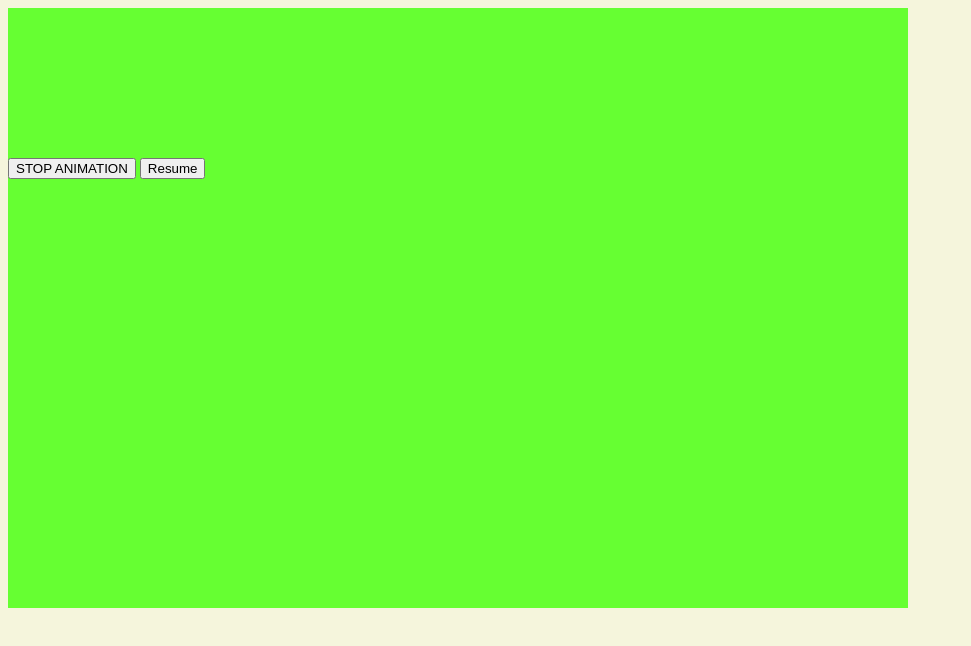
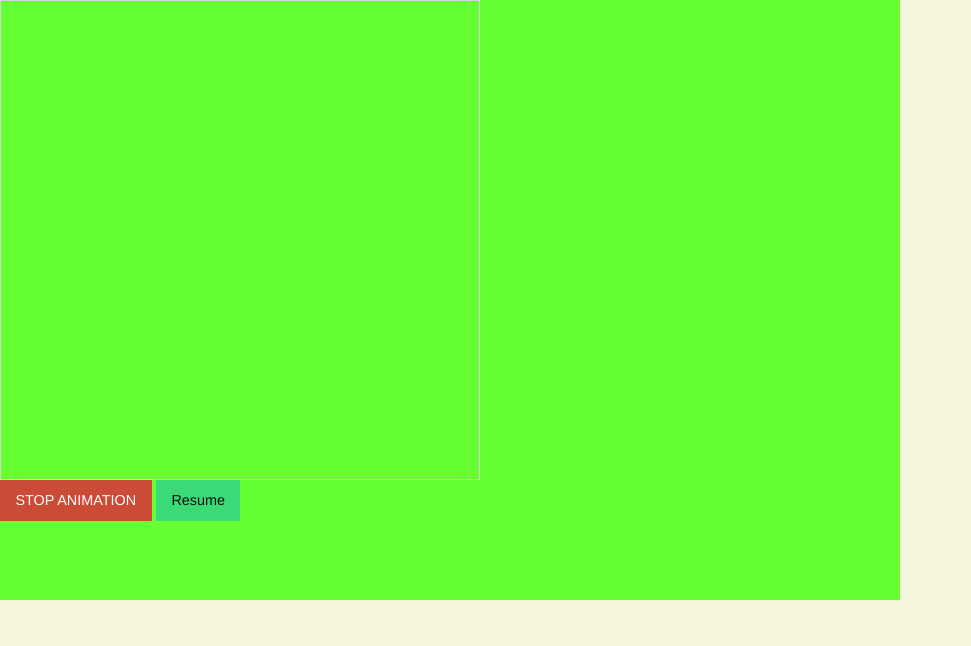
Before and after one commit to fnspecter69/Webdemo, a plain HTML site: page index.html in a window 1280 px wide. Shown: the whole page, without its empty margins (0-971 px from the left). Drawn offline with nearby package versions, Linux system fonts and the light colour scheme.

Commit message:
adding foundation

```diff
--- a/css/main.css
+++ b/css/main.css
@@ -26,6 +26,8 @@ body{
   animation-iteration-count: infinite;
 }
 
-.button{
-  background: #4682B4
+#glcanvas{
+  width: 480px;
+  height: 480px;
+  border: 1px solid #d3d3d3;
 }
--- a/index.html
+++ b/index.html
@@ -3,17 +3,22 @@
 	<head>
 		<meta charset="utf-8"/>
 		<title>WebDemo</title>
+		<!-- Compressed CSS -->
+<link rel="stylesheet" href="https://cdn.jsdelivr.net/foundation/6.2.1/foundation.min.css">
+
+<!-- Compressed JavaScript -->
+<script src="https://cdn.jsdelivr.net/foundation/6.2.1/foundation.min.js"></script>
 		<script type="text/javascript" src="js\animate.js"></script>
 		<link rel="stylesheet" type="text/css" href="css/main.css">
 	</head>
 	<body onload="draw()">
 		<div class="wrapper">
-			<canvas id="glcanvas" width="150" height="150">
+			<canvas id="glcanvas">
 				Your browser doesn't appear to support the HTML5 <code>&lt;canvas&gt;</code> element.
 			</canvas>
 			<section>
-				<button>STOP ANIMATION</button>
-				<button>Resume</button>
+				<button class="alert button">STOP ANIMATION</button>
+				<button class="success button">Resume</button>
 			</section>
 		</div>
 	</body>
```
Also changed, not shown: 1 other file.
